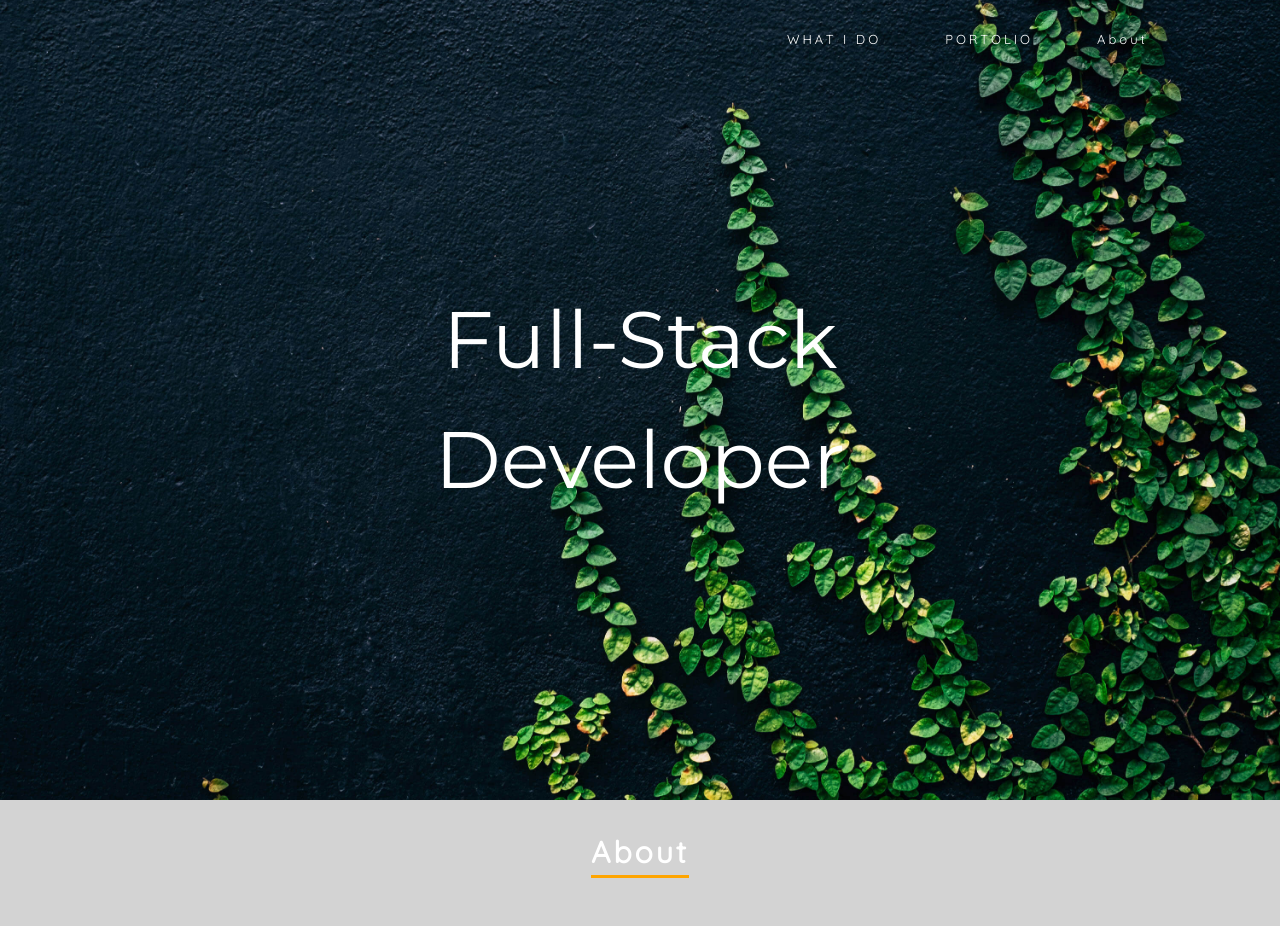
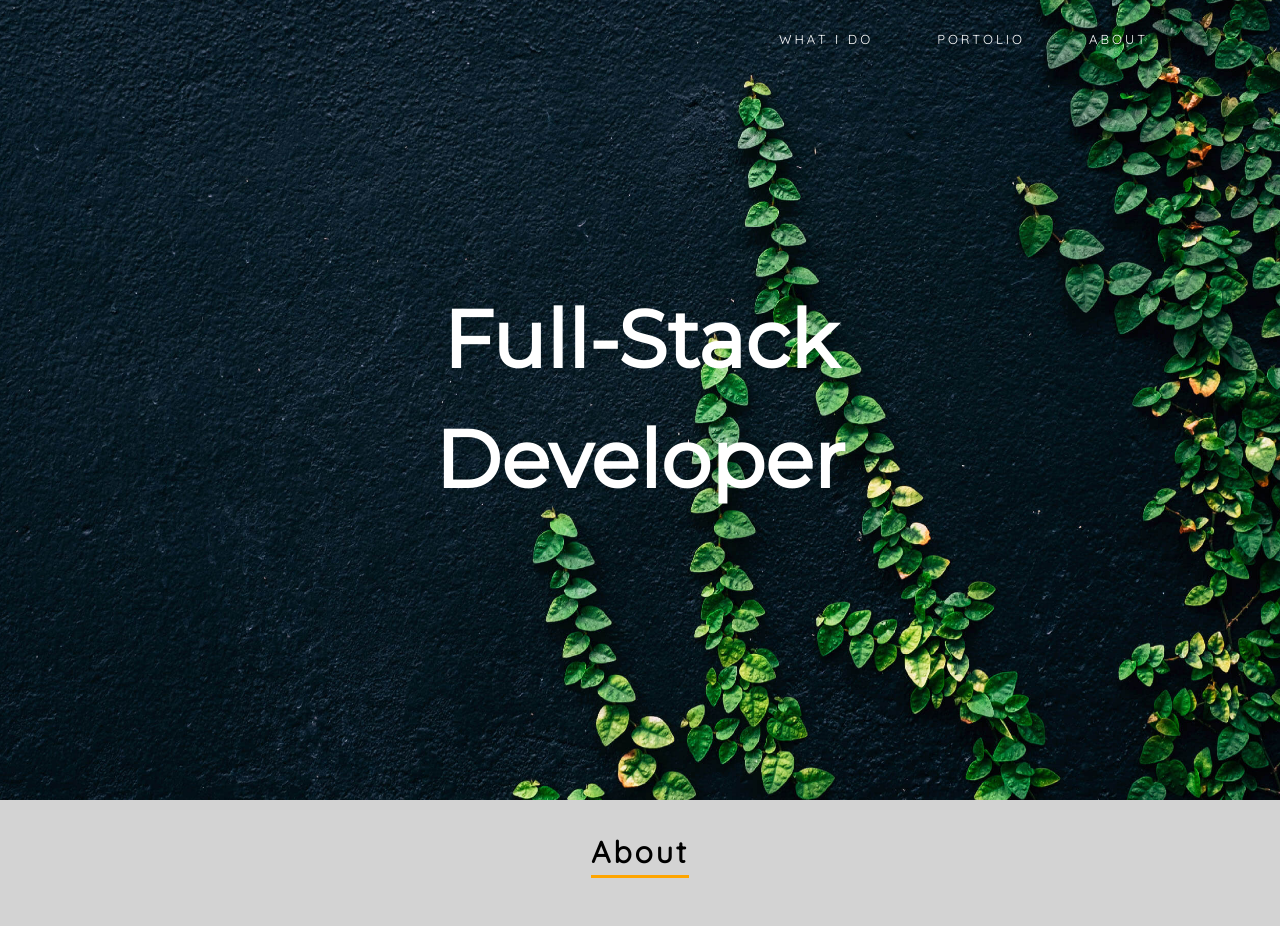
Before and after one commit to RyanLackie/ryanlackie-portfolio, a React (Create React App) app: page / in a window 1280 px wide. Shown: the top 926 px of the page. Built offline with nearby package versions, Linux system fonts and the light colour scheme.

Commit message:
4/12 Update
Landing page changes

```diff
--- a/src/App.js
+++ b/src/App.js
@@ -16,9 +16,6 @@ class App extends Component {
                 <Home></Home>
                 <About></About>
 
-                <Home></Home>
-                <Home></Home>
-
             </div>
         );
     }
--- a/src/components/Home.jsx
+++ b/src/components/Home.jsx
@@ -3,17 +3,32 @@ import React, { Component } from "react";
 import './css/Home.css';
 
 export default class Home extends Component {
+    componentDidMount() {
+        this.handlePageMovement();
+        window.addEventListener('scroll', this.handlePageMovement);
+        window.addEventListener('resize', this.handlePageMovement);
+    }
+    componentWillUnmount() {
+        window.removeEventListener('scroll', this.handlePageMovement);
+        window.removeEventListener('resize', this.handlePageMovement);
+    }
+
+    handlePageMovement() {
+        document.getElementById('hero').style.backgroundPosition = '0px ' + -(window.scrollY*0.1)+'px';
+    }
 
     render() {
         return (
             <div className="Home">
 
                 <div className="landing"></div>
-                <div className="hero" id='hero'></div>
+                <div className="heroContainer">
+                    <div className="hero" id='hero'></div>
+                </div>
                 <div className="text">
-                    Full-Stack
-                    <br></br>
-                    Developer
+                    <b>Full-Stack</b>
+                    <br/>
+                    <b>Developer</b>
                 </div>
 
             </div>
--- a/src/components/Nav.jsx
+++ b/src/components/Nav.jsx
@@ -24,10 +24,6 @@ export default class Nav extends Component {
         }
     }
 
-    run() {
-        alert('test');
-    }
-
     render() {
         return (
             <div className='Nav' id='Nav'>
@@ -47,7 +43,7 @@ export default class Nav extends Component {
 
                     <div className="button">
                         <div className="centerer"></div>
-                        <div className="button-text">About</div>
+                        <div className="button-text">ABOUT</div>
                     </div>
 
                 </div>
--- a/src/components/css/About.scss
+++ b/src/components/css/About.scss
@@ -24,7 +24,7 @@
     font-weight: bold;
     text-align: center;
     letter-spacing: 3px;
-    color: white;
+    color: black;
 }
 .About .sectionLabelContainer .sectionLabelLine {
     border-bottom: 3px orange solid;
@@ -40,7 +40,7 @@
     max-width: 350px;
     margin-bottom: 20px;
     text-align: center;
-    color: white;
+    color: black;
 }
 @media only screen and (max-width: 600px) { /* when the browser window is 600px wide or less */
     .About .aboutCardContainer .row .aboutCard {
@@ -152,7 +152,7 @@ $colOutline: lightgray;
 .About .row .skillCol .section .header {
     width: 90%;
     margin: 0px auto 5px auto;
-    color: MediumSlateBlue;
+    color: purple;
     font-family: 'Quicksand', sans-serif;
     font-size: 22px;
     font-weight: bold;
--- a/src/components/css/Home.css
+++ b/src/components/css/Home.css
@@ -2,22 +2,25 @@
 
 .Home .landing {
     position: relative;
+    width: 100%;
     height: 100vh;
-    width: 100%;
-    min-height: 500px;
 }
 
-.Home .hero {
+.Home .heroContainer {
     position: absolute;
-    top: 0;
+    top: 0px;
     width: 100%;
     height: 100vh;
-    min-height: 500px;
+    overflow: hidden;
+}
+.Home .heroContainer .hero {
+    width: 100%;
+    height: 100vh;
+    background-color: black;
     background-image: url("../../assets/hero-bg.jpg");
-    background-attachment: fixed;
-    background-position: center;
     background-repeat: no-repeat;
-    background-size: 100%;
+    background-size: cover;
+    transform: scale(1.2);
 }
 
 .Home .text {
```
